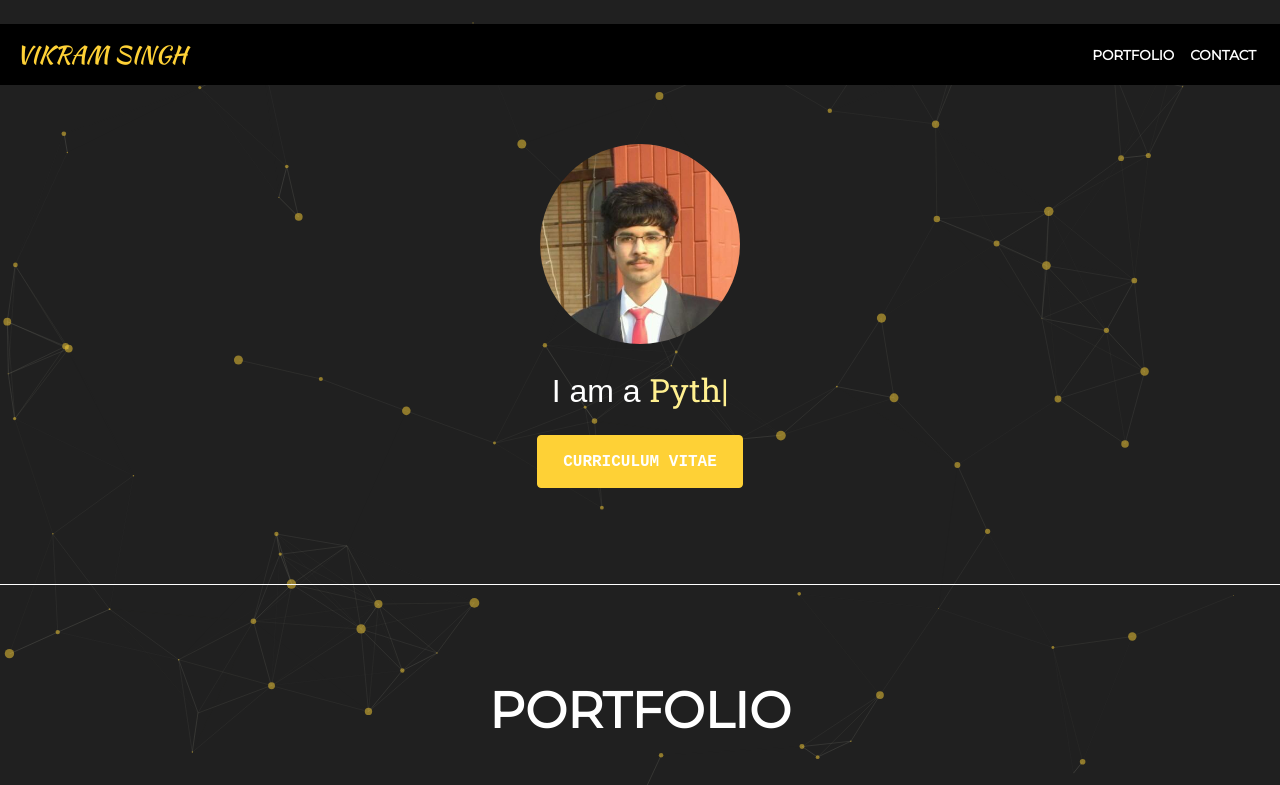
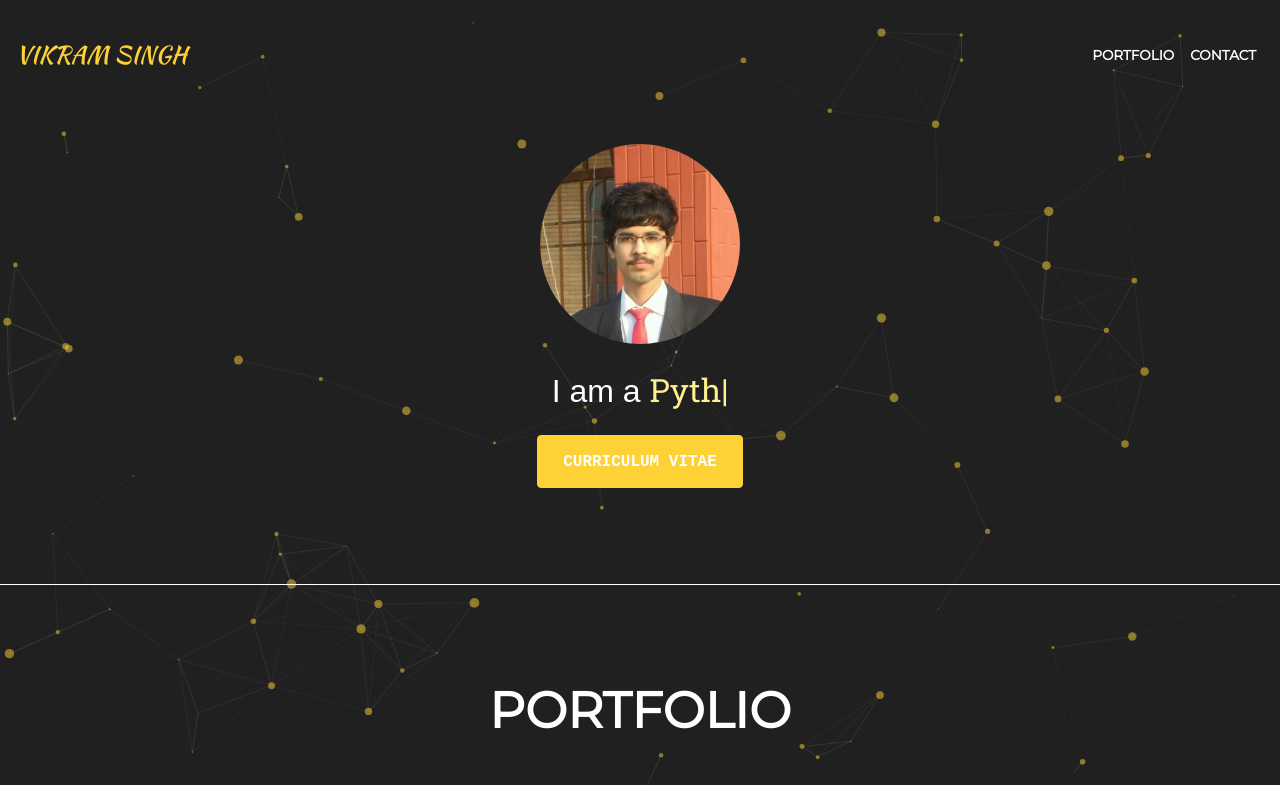
Before and after one commit to SinghVikram97/singhVikram97.github.io, a plain HTML site: page index.html in a window 1280 px wide. Shown: the top 785 px of the page. Drawn offline with Linux system fonts and the light colour scheme.

Commit message:
Added bg color

```diff
--- a/Css/index.css
+++ b/Css/index.css
@@ -79,7 +79,10 @@ h4{
 .white{
     color: white !important;
 }
-@media (min-width:320px)  {
+nav{
+    background-color: transparent;
+}
+@media (max-width:320px)  {
 
     nav{
         background-color: black;
```
